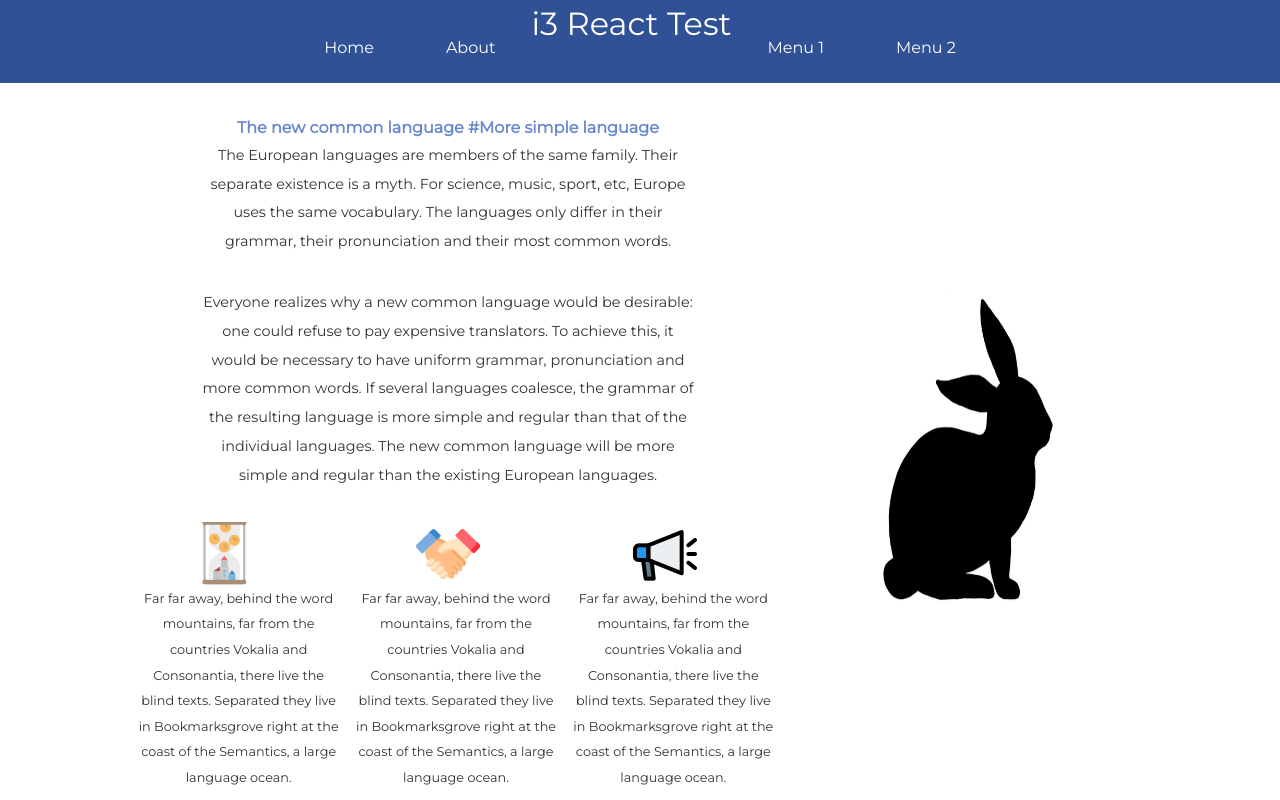
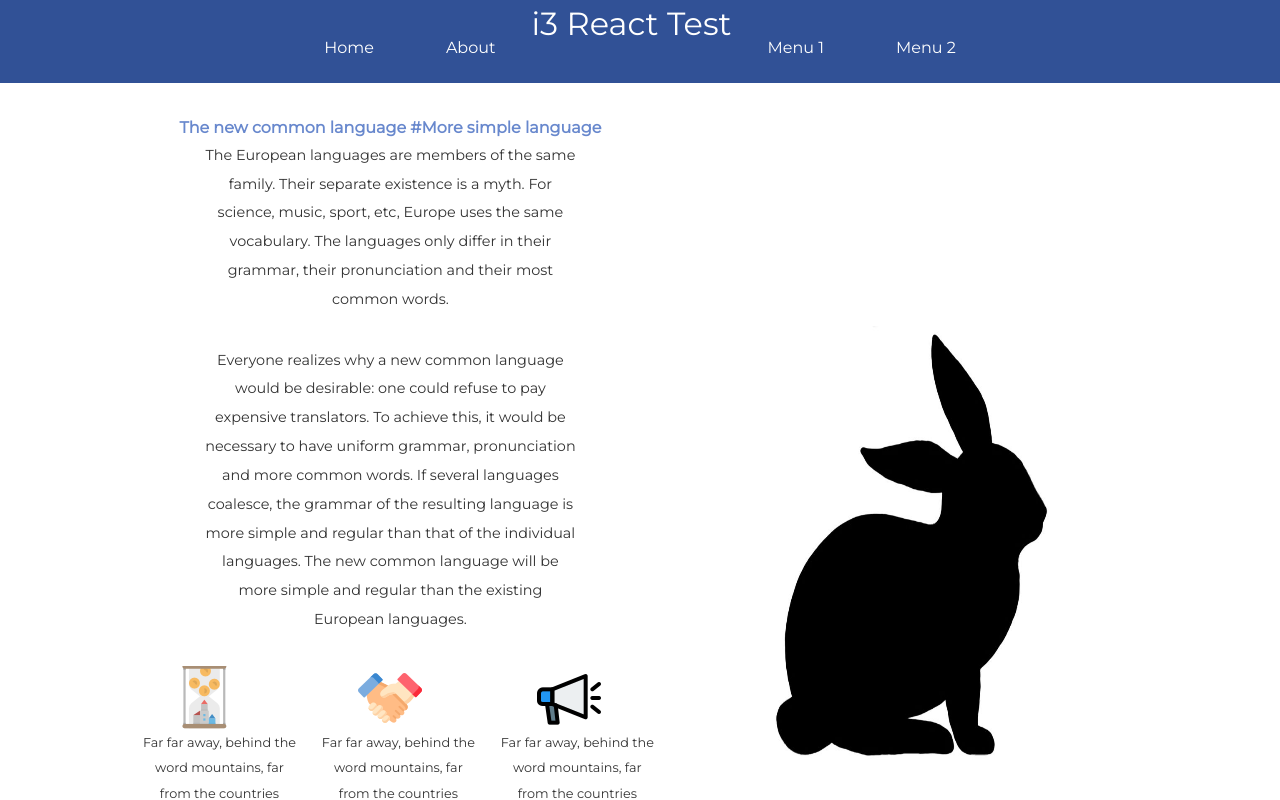
Before and after one commit to 15inchdesign/i3-react-test, a React (Create React App) app: page /about in a window 1280 px wide. Shown: the top 800 px of the page. Built offline with nearby package versions, Linux system fonts and the light colour scheme.

Commit message:
Revert "Added prefixes smaller width of bunny - to huge on desktop screen."
This reverts commit 6148708d351a98a7682d365c15f50db17411c710.

```diff
--- a/src/App.css
+++ b/src/App.css
@@ -93,8 +93,7 @@ img {
 .slick-caption {
     margin: auto;
     position: absolute;
-    top: 50%;
-    left: 50%;
+    top: 50%; left: 50%;
     -webkit-transform: translate(-50%,-50%);
     -ms-transform: translate(-50%,-50%);
     transform: translate(-50%,-50%);
@@ -107,21 +106,13 @@ img {
 }
 
 .slick-track {
-    display: -webkit-box;
-    display: -ms-flexbox;
     display: flex;
     height: 40vw;
   }
   .slick-track .slick-slide {
-    display: -webkit-box;
-    display: -ms-flexbox;
     display: flex;
     height: auto;
-    -webkit-box-align: center;
-    -ms-flex-align: center;
     align-items: center;
-    -webkit-box-pack: center;
-    -ms-flex-pack: center;
     justify-content: center;
   }
 
@@ -325,8 +316,8 @@ p {
 }
 
 .placeholder {
-    width: 30vw;
-    height: 40vw;
+    width: 39vw;
+    height: 50vw;
     margin-top: 0rem;
     padding: 6rem;
 }
@@ -349,9 +340,7 @@ p {
   }
 
   .mobile-nav {
-      display: -webkit-box;
-      display: -ms-flexbox;
-      display: flex;
+    display: flex;
       width: 100%;
       position: relative;
       padding: 0;
```
Also changed, not shown: 1 other file (tests, documents, lock files or other folders).
